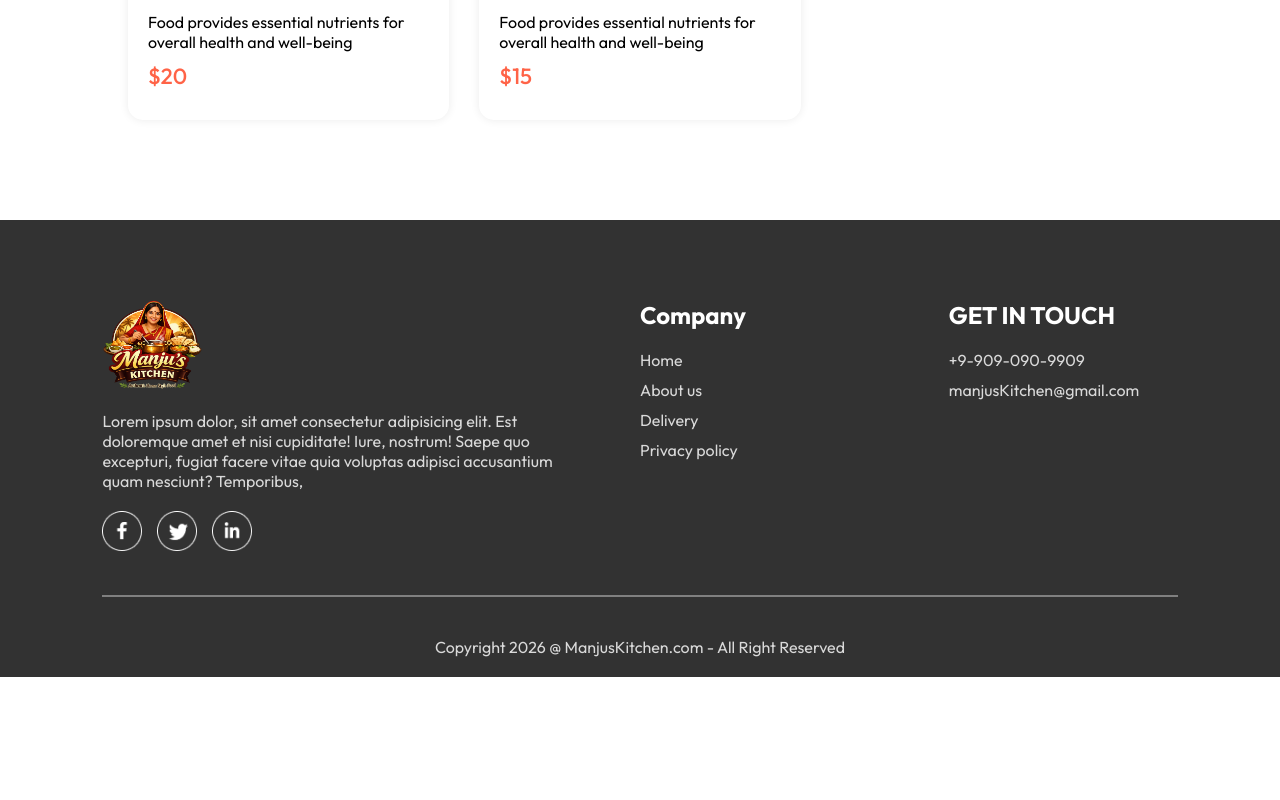
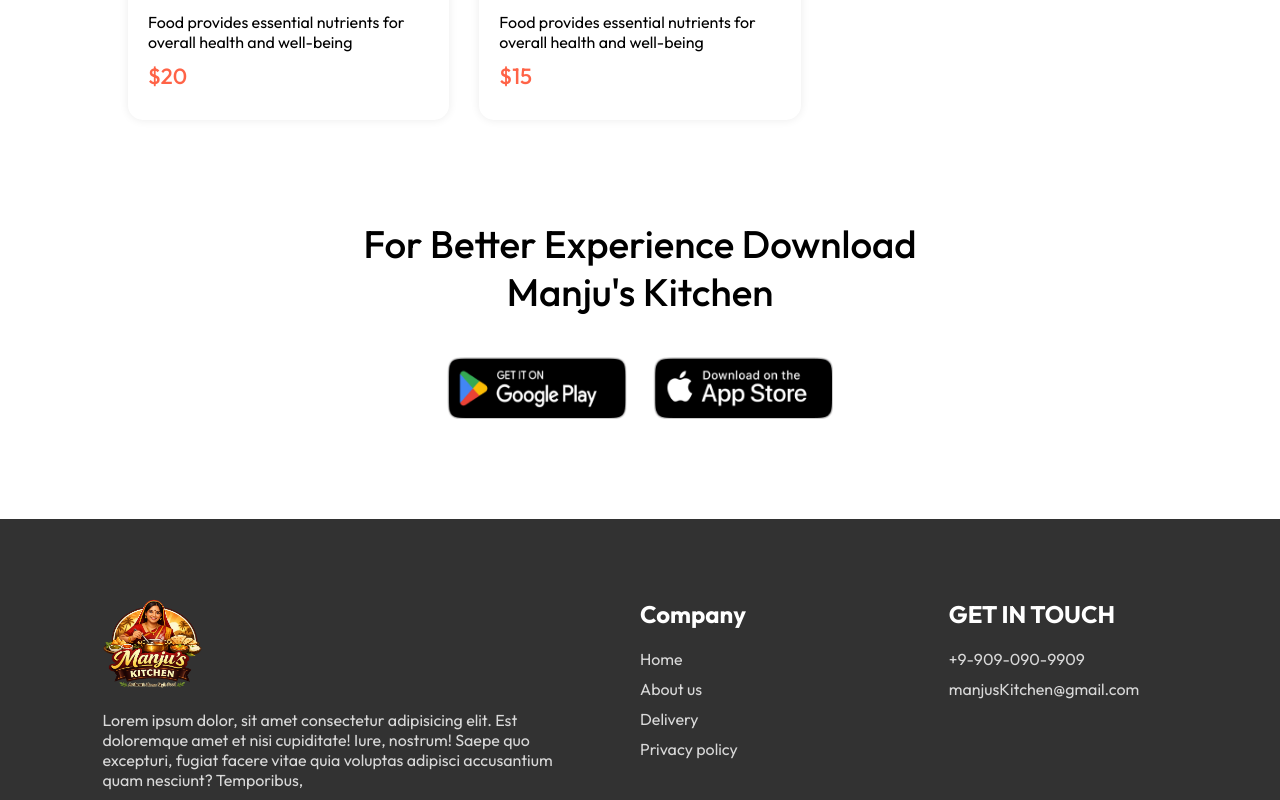
Before and after one commit to bharatjoshi3010/Food-Ordering-Website, a React (Vite) app: page / in a window 1280 px wide. Shown: the part 6020-6820 px from the top of the page. Before the commit the page ends 6697 px from the top, so only its background shows below. Built offline with nearby package versions, Linux system fonts and the light colour scheme.

Commit message:
Home page UI is completed

```diff
--- a/src/components/AppDownload/AppDownload.css
+++ b/src/components/AppDownload/AppDownload.css
@@ -0,0 +1,22 @@
+.app-download{
+    margin: auto auto;
+    margin-top: 100px;
+    font-size: max(3vw, 20px);
+    text-align: center;
+    font-weight: 500;
+}
+.app-download-platforms{
+    display: flex;
+    justify-content: center;
+    gap: max(2vw, 10px);
+    margin-top: 40px;
+}
+.app-download-platforms img{
+    width: max(30vw, 120px);
+    max-width: 180px;
+    transition: 0.5s;
+    cursor: pointer;
+}
+.app-download-platforms img:hover{
+    transform: scale(1.05);
+}
--- a/src/components/AppDownload/AppDownload.jsx
+++ b/src/components/AppDownload/AppDownload.jsx
@@ -1,10 +1,15 @@
 import React from 'react'
 import './AppDownload.css'
+import { assets } from '../../assets/assets'
 
 const AppDownload = () => {
   return (
-    <div>
-
+    <div className='app-download' id='app-download'>
+      <p>For Better Experience Download<br/> Manju's Kitchen </p>
+      <div className="app-download-platforms">
+        <img src={assets.play_store} alt="" />
+        <img src={assets.app_store} alt="" />
+      </div>
     </div>
   )
 }
```
